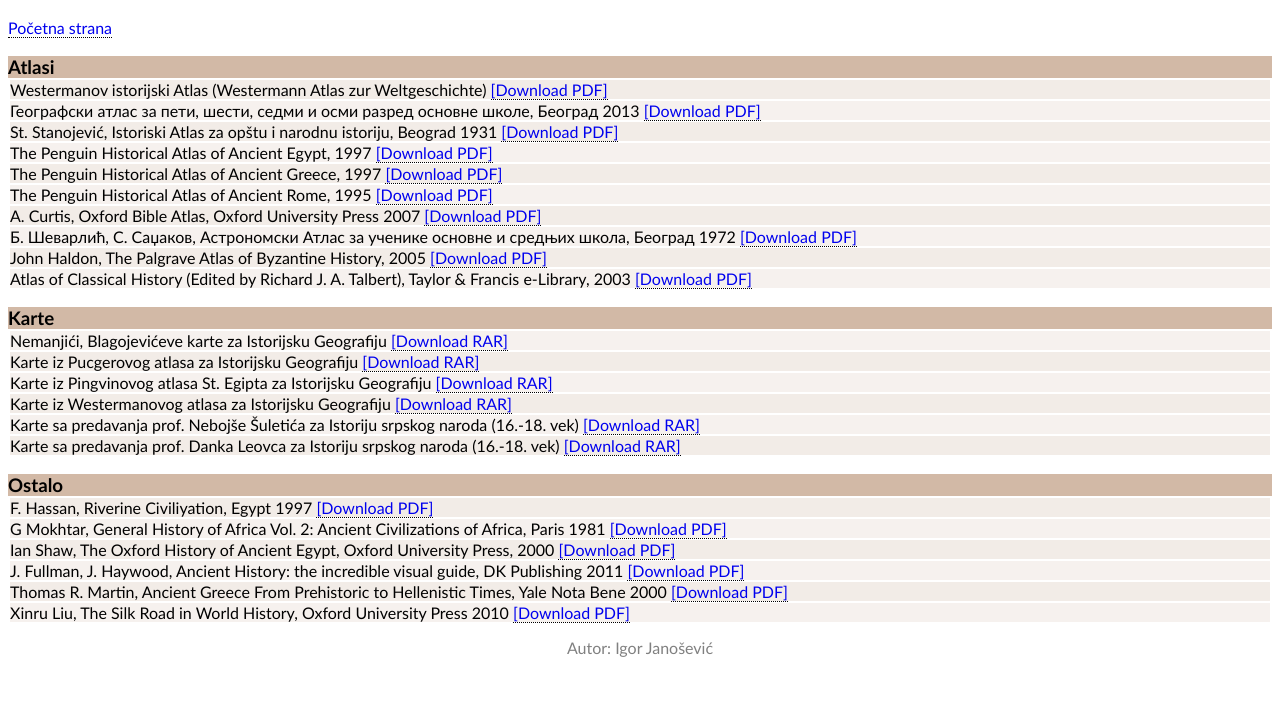
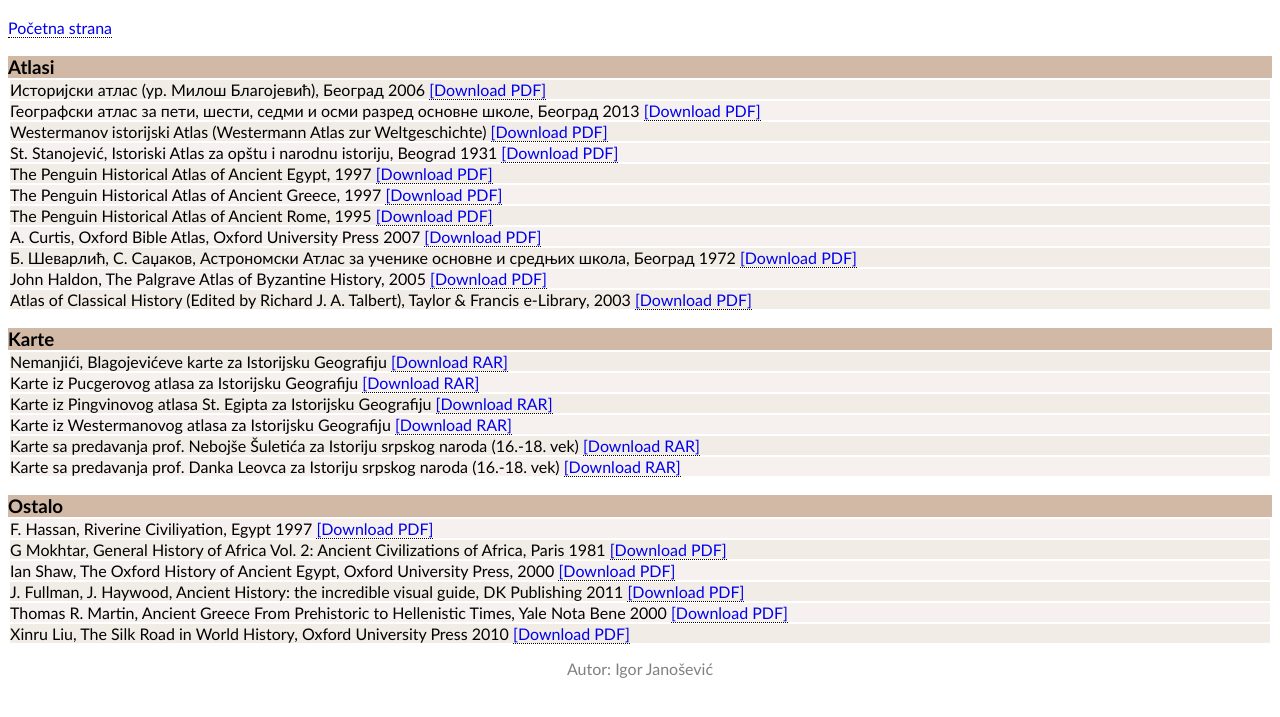
Before and after one commit to gira1804/istorija, a plain HTML site: page atlasi.html in a window 1280 px wide. Shown: the part 51-768 px from the top of the page. Drawn offline with Linux system fonts and the light colour scheme.

Commit message:
Add files via upload

```diff
--- a/atlasi.html
+++ b/atlasi.html
@@ -42,8 +42,9 @@
 
 <h3>Atlasi</h3>
 
+<p class='tpb'>Историјски атлас (ур. Милош Благојевић), Београд 2006  <a href="http://www.mediafire.com/file/uucaj01pmo8gpoq/Istorijski_atlas_2006.pdf/file">[Download PDF]</a></p>
+<p class='tpb'>Географски атлас за пети, шести, седми и осми разред основне школе, Београд 2013 <a href="https://www.mediafire.com/file/pbodzuoci9jwvgg/geografski-atlas-od5do8odd.pdf/file">[Download PDF]</a></p>
 <p class='tpb'>Westermanov istorijski Atlas (Westermann Atlas zur Weltgeschichte) <a href="http://www.mediafire.com/file/dwba60i20a4ldi4/ISTORIJSKI_WESTERMANOV_ATLAS.pdf/file">[Download PDF]</a></p>
-<p class='tpb'>Географски атлас за пети, шести, седми и осми разред основне школе, Београд 2013 <a href="https://www.mediafire.com/file/pbodzuoci9jwvgg/geografski-atlas-od5do8odd.pdf/file">[Download PDF]</a></p>
 <p class='tpb'>St. Stanojević, Istoriski Atlas za opštu i narodnu istoriju, Beograd 1931 <a href="http://www.mediafire.com/file/wf82afqj9bl6s7q/ISTORISKI_ATLAS.pdf/file">[Download PDF]</a></p>
 <p class='tpb'>The Penguin Historical Atlas of Ancient Egypt, 1997 <a href="http://www.mediafire.com/file/fnaq34npsz6jt4v/_The_Penguin_Historical_Atlas_of_Ancient_Egypt_Hist_Atlas__1997.pdf/file">[Download PDF]</a></p>
 <p class='tpb'>The Penguin Historical Atlas of Ancient Greece, 1997 <a href="http://www.mediafire.com/file/6sc3wxpy1c3spcs/_The_Penguin_Historical_Atlas_of_Ancient_Greece__1997.pdf/file">[Download PDF]</a></p>
```
